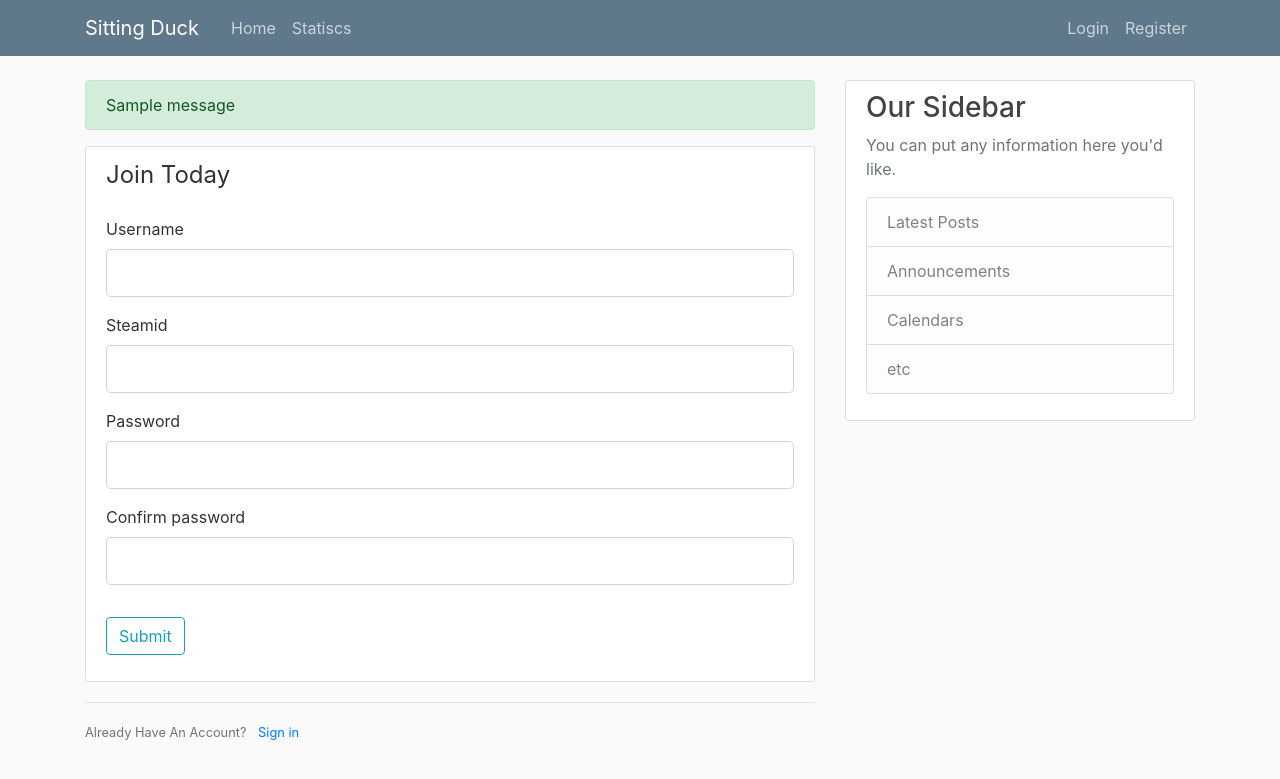
After one commit to tomazellifelipe/CSGO-SittingDuck, a Flask app: template sittingduck/templates/register.html in a window 1280 px wide. The commit adds this page. Shown: the top 779 px of the page. Run offline with Flask 2, Linux system fonts and the light colour scheme; the template is opened without the code that fills it: most values are stand-ins (such as "Sample title", 1, 10 or a date in 2020); one stand-in notice (Sample message) is shown; form fields are guessed from the names that the template uses; some libraries are stand-ins or nearby versions.

Commit message:
feat: log and register layout with flash

```diff
--- a/sittingduck/templates/layout.html
+++ b/sittingduck/templates/layout.html
@@ -13,9 +13,9 @@
     <link rel="stylesheet" type="text/css" href="{{ url_for('static', filename='main.css') }}">
 
     {% if title %}
-    <title>Flask Blog - {{ title }}</title>
+    <title>Sitting Duck - {{ title }}</title>
     {% else %}
-    <title>Flask Blog</title>
+    <title>Sitting Duck</title>
     {% endif %}
 </head>
 
@@ -23,7 +23,7 @@
     <header class="site-header">
         <nav class="navbar navbar-expand-md navbar-dark bg-steel fixed-top">
             <div class="container">
-                <a class="navbar-brand mr-4" href="/">Flask Blog</a>
+                <a class="navbar-brand mr-4" href="/">Sitting Duck</a>
                 <button class="navbar-toggler" type="button" data-toggle="collapse" data-target="#navbarToggle"
                     aria-controls="navbarToggle" aria-expanded="false" aria-label="Toggle navigation">
                     <span class="navbar-toggler-icon"></span>
@@ -45,6 +45,15 @@
     <main role="main" class="container">
         <div class="row">
             <div class="col-md-8">
+                {% with messages = get_flashed_messages(with_categories=true) %}
+                    {% if messages %}
+                        {% for category, message in messages %}
+                            <div class="alert alert-{{ category }}">
+                                {{ message }}
+                            </div>
+                        {% endfor %}
+                    {% endif %}
+                {% endwith %}
                 {% block content %}{% endblock %}
             </div>
             <div class="col-md-4">
--- /dev/null
+++ b/sittingduck/templates/register.html
@@ -0,0 +1,71 @@
+{% extends 'layout.html' %}
+{% block content %}
+    <div class="content-section">
+        <form method="POST" action="">
+            {{ form.hidden_tag() }}
+            <fieldset class="form-group">
+                <legend class="order-bottom mb-4">Join Today</legend>
+                <div class="form-group">
+                    {{ form.username.label(class="form-control-label")}}
+                    {% if form.username.errors %}
+                        {{ form.username(class="form-control form-control-lg is-invalid")}}
+                        <div class="invalid-feedback">
+                            {% for error in form.username.errors %}
+                                <span>{{ error }}</span>
+                            {% endfor %}
+                        </div>
+                    {% else %}
+                        {{ form.username(class="form-control form-control-lg")}}
+                    {% endif %}
+                </div>
+                <div class="form-group">
+                    {{ form.steamid.label(class="form-control-label")}}
+                    {% if form.steamid.errors %}
+                        {{ form.steamid(class="form-control form-control-lg is-invalid")}}
+                        <div class="invalid-feedback">
+                            {% for error in form.steamid.errors %}
+                                <span>{{ error }}</span>
+                            {% endfor %}
+                        </div>
+                    {% else %}
+                        {{ form.steamid(class="form-control form-control-lg")}}
+                    {% endif %}
+                </div>
+                <div class="form-group">
+                    {{ form.password.label(class="form-control-label")}}
+                    {% if form.password.errors %}
+                        {{ form.password(class="form-control form-control-lg is-invalid")}}
+                        <div class="invalid-feedback">
+                            {% for error in form.password.errors %}
+                                <span>{{ error }}</span>
+                            {% endfor %}
+                        </div>
+                    {% else %}
+                        {{ form.password(class="form-control form-control-lg")}}
+                    {% endif %}
+                </div>
+                <div class="form-group">
+                    {{ form.confirmPassword.label(class="form-control-label")}}
+                    {% if form.confirmPassword.errors %}
+                        {{ form.confirmPassword(class="form-control form-control-lg is-invalid")}}
+                        <div class="invalid-feedback">
+                            {% for error in form.confirmPassword.errors %}
+                                <span>{{ error }}</span>
+                            {% endfor %}
+                        </div>
+                    {% else %}
+                        {{ form.confirmPassword(class="form-control form-control-lg")}}
+                    {% endif %}
+                </div>
+            </fieldset>
+            <div class="form-group">
+                {{ form.submit(class="btn btn-outline-info") }}
+            </div>
+        </form>
+    </div>
+    <div class="border-top pt-3">
+        <small class="text-muted">
+            Already Have An Account? <a href="{{ url_for('login') }}" class="ml-2">Sign in</a>
+        </small>
+    </div>
+{% endblock content %}
```
Also changed, not shown: sittingduck/templates/login.html (added, +52 -0 lines).
